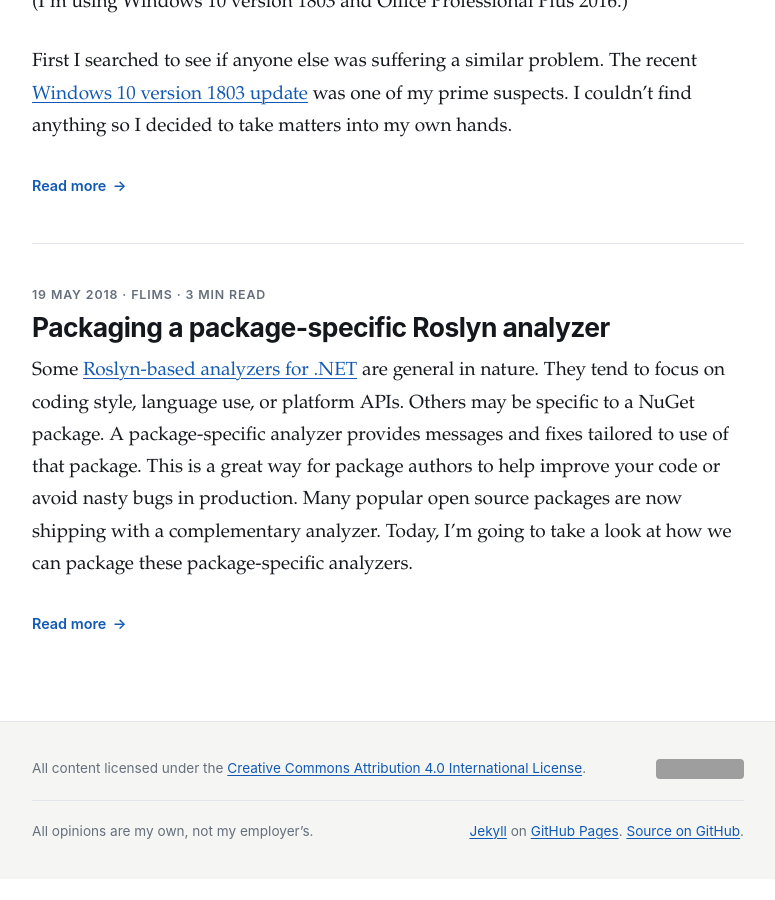
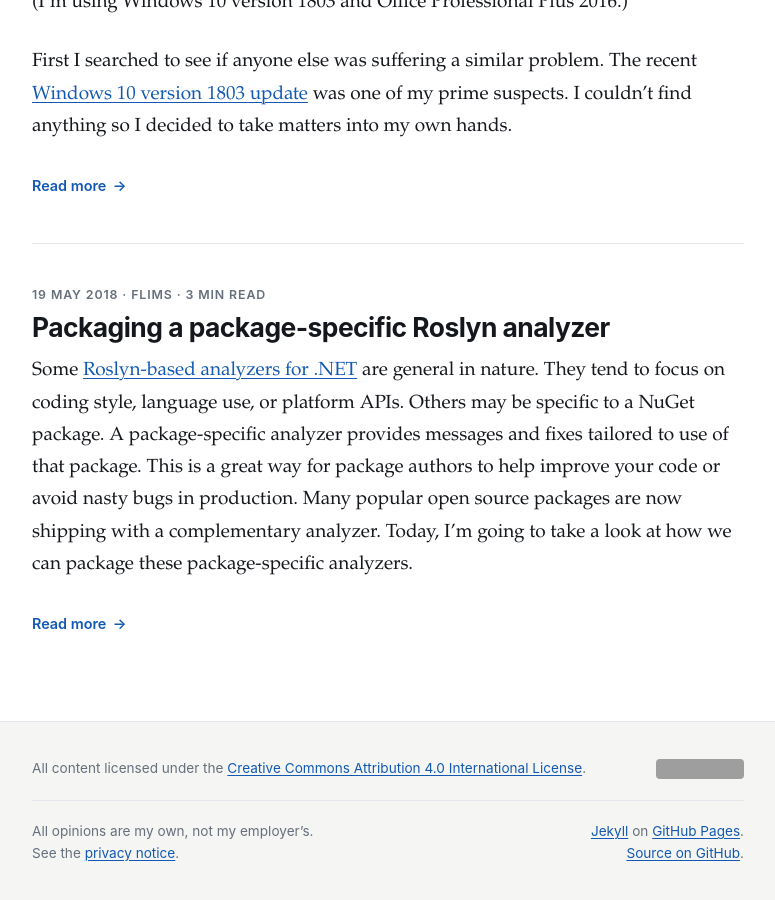
Before and after one commit to adamralph/adamralph.github.com, a Jekyll site: the page built from index.html, in a window 1280 px wide and 900 px high, scrolled down 1421 px. Shown: the whole window, without its empty margins (252-1027 px from the left). Built offline with Jekyll 4.4.1, drawn with Linux system fonts in a browser that asks for light colours; before the commit the page ends 2300 px from its top, so only the background shows below that; grey boxes are pictures that could not be loaded.

Commit message:
add GoatCounter analytics and privacy notice
Enable GoatCounter in production, add a privacy page, and link it from the footer. Split the footer notice and credits into two lines.

```diff
--- a/_config.yml
+++ b/_config.yml
@@ -9,6 +9,7 @@
 url: https://adamralph.com
 image: https://adamralph.com/img/portrait-tall.jpg
 author: Adam Ralph
+goatcounter: adamralph
 excerpt_separator: <!--excerpt-->
 
 permalink: pretty
--- a/_layouts/default.html
+++ b/_layouts/default.html
@@ -75,12 +75,19 @@
         <p class="footer-badge"><a rel="license" href="https://creativecommons.org/licenses/by/4.0/"><img alt="Creative Commons Licence" src="https://i.creativecommons.org/l/by/4.0/88x31.png" width="88" height="31" /></a></p>
       </div>
       <div class="footer-info">
-        <p>All opinions are my own, not my employer’s.</p>
-        <p class="footer-credits"><a href="https://jekyllrb.com/">Jekyll</a> on <a href="https://pages.github.com/">GitHub Pages</a>. <a href="https://github.com/adamralph/adamralph.github.com">Source on GitHub</a>.</p>
+        <div class="footer-notice">
+          <p>All opinions are my own, not my employer’s.</p>
+          <p>See the <a href="/privacy/">privacy notice</a>.</p>
+        </div>
+        <div class="footer-credits">
+          <p><a href="https://jekyllrb.com/">Jekyll</a> on <a href="https://pages.github.com/">GitHub Pages</a>.</p>
+          <p><a href="https://github.com/adamralph/adamralph.github.com">Source on GitHub</a>.</p>
+        </div>
       </div>{% if site.git_branch %}
       <p class="footer-branch">Local preview of <code>{{ site.git_branch }}</code>{% if site.git_commit %} at <code>{{ site.git_commit }}</code>{% endif %}.</p>{% endif %}
     </div>
-  </footer>
+  </footer>{% if site.goatcounter and jekyll.environment == "production" %}
+  <script data-goatcounter="https://{{ site.goatcounter }}.goatcounter.com/count" async src="https://gc.zgo.at/count.js"></script>{% endif %}
 </body>
 
 </html>
```
Also changed, not shown: privacy.html (added, +10 -0 lines).
